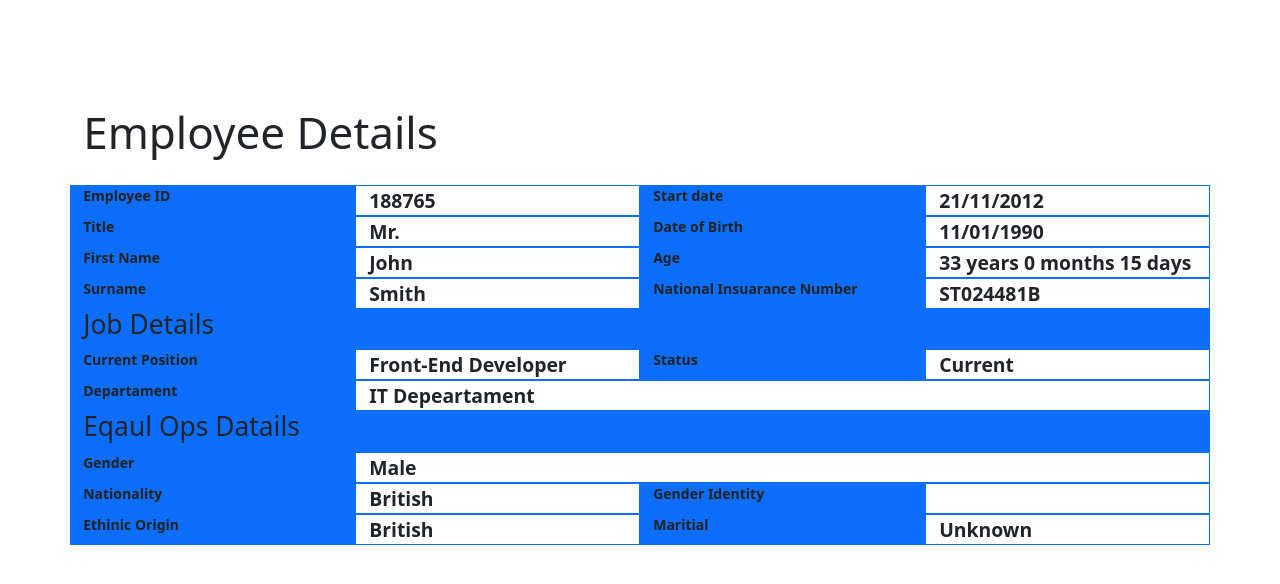
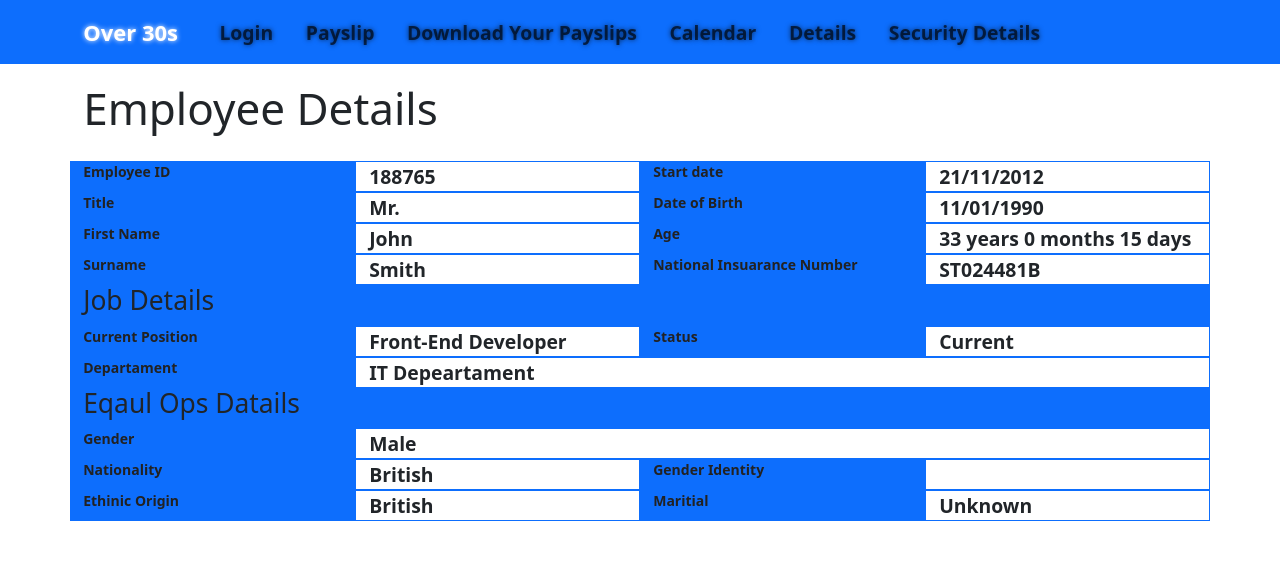
Before and after one commit to KaloyanBobev/payslip-app, a React (Create React App) app: page /details in a window 1280 px wide. Shown: the top 584 px of the page. Built offline with nearby package versions, Linux system fonts and the light colour scheme.

Commit message:
Update Details.js
add navbar

```diff
--- a/src/pages/Details.js
+++ b/src/pages/Details.js
@@ -1,14 +1,13 @@
 // import the base code from React library
 import React from "react";
-// import Navigation from "./Navigation";
+import Navigation from "./Navigation";
 
 export default function Details() {
   return (
     <>
-      {/*
-      <Navigation /> */}
+      <Navigation />
       {/* creating a table for Employee details */}
-      <div className="container center-block">
+      <div className="container">
         <h1>Employee Details</h1>
         <div className="row">
           <label className="col-md-3 bg-primary">Employee ID</label>
```
